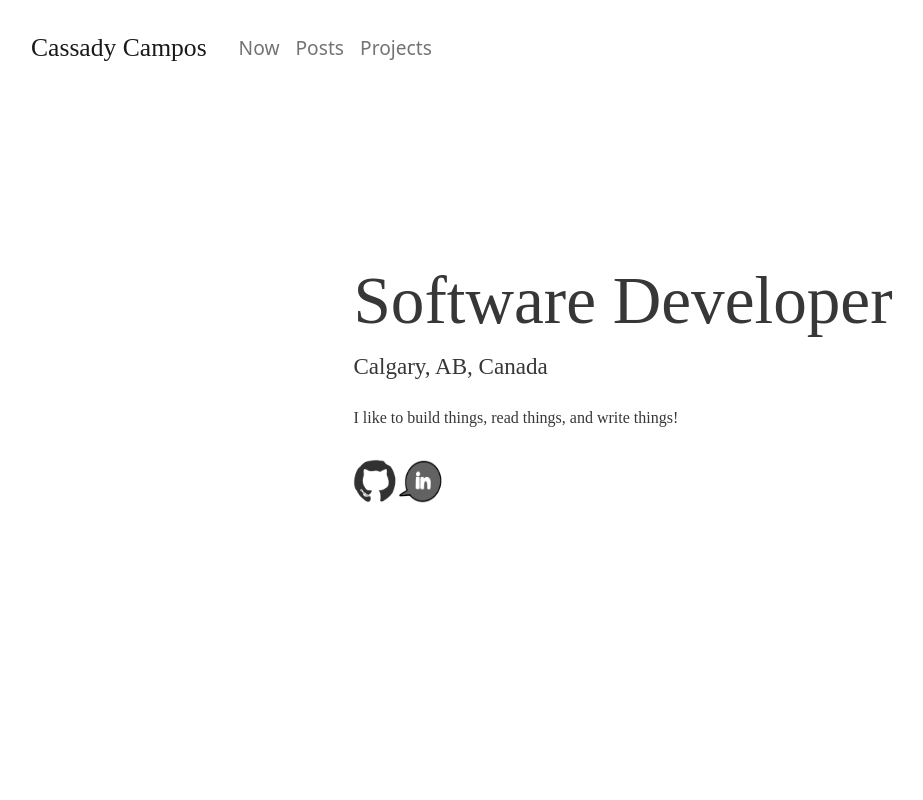
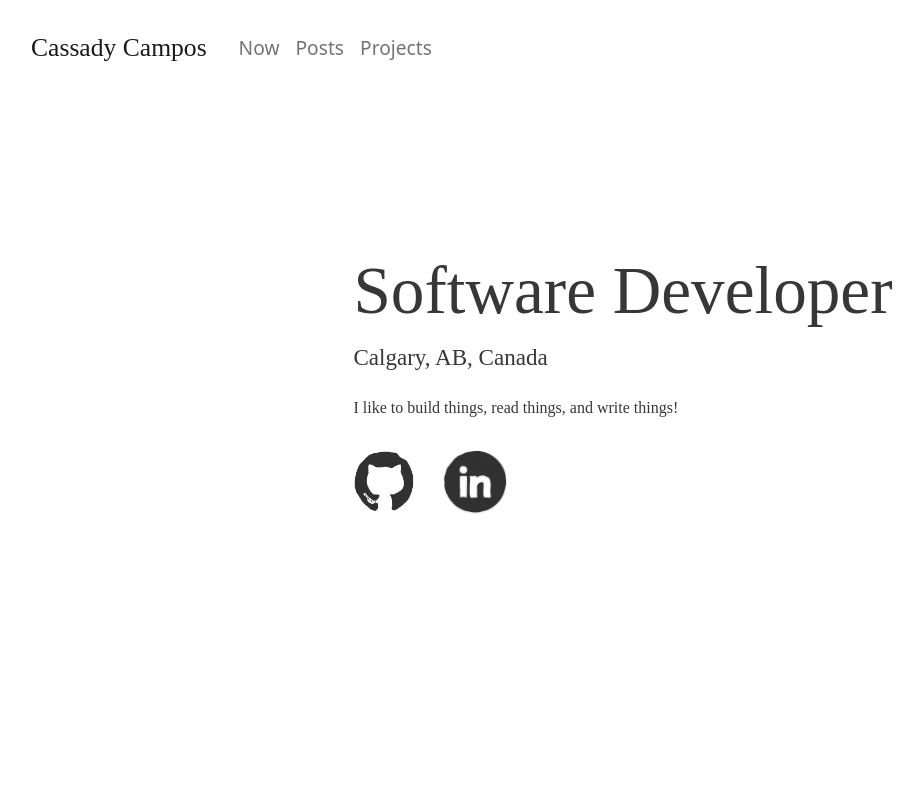
Before and after one commit to CassadyCampos/portfolio2021, a Next.js app: page / in a window 1280 px wide. Shown: the top 800 px of the page, without its empty margins (17-940 px from the left). Built offline with nearby package versions, Linux system fonts and the light colour scheme; a web font is replaced by a local one.

Commit message:
add gif icons

```diff
--- a/pages/index.js
+++ b/pages/index.js
@@ -7,7 +7,7 @@ import matter from 'gray-matter';
 import Link from 'next/link';
 import 'animate.css';
 import github from '../public/githubgif.gif';
-import linkedIn from '../public/linkedInGif.gif';
+import linkedIn from '../public/linkedIn2.gif';
 import pokemon from '../public/pokemon.gif';
 
 import React, { useState } from 'react';
@@ -57,7 +57,7 @@ export default function Home({ posts }) {
                         I like to build things, read things, and write things!
                     </div>
                     <div className="d-flex mt-4 animate__animated animate__fadeInRightBig animate__slower">
-                        <div className="col-1 ">
+                        <div className="col-2">
                             <a
                                 href={'https://github.com/CassadyCampos'}
                                 target="_blank"
@@ -68,14 +68,14 @@ export default function Home({ posts }) {
                                     src={github}
                                     // className="col-md-8, col-sm-12 img-fluid mt-1 rounded"
                                     alt="thumbnail"
-                                    width={48}
-                                    height={48}
+                                    width={64}
+                                    height={64}
                                     // objectFit="cover"
                                 />
                             </a>
                         </div>
 
-                        <div className="col-1">
+                        <div className="col-2">
                             <a
                                 href={
                                     'https://www.linkedin.com/in/cassady-campos-2915531a9/'
@@ -88,8 +88,8 @@ export default function Home({ posts }) {
                                     src={linkedIn}
                                     // className="col-md-8, col-sm-12 img-fluid mt-1 rounded"
                                     alt="thumbnail"
-                                    width={48}
-                                    height={48}
+                                    width={64}
+                                    height={64}
                                     // objectFit="cover"
                                 />
                             </a>
--- a/pages/now.js
+++ b/pages/now.js
@@ -18,7 +18,7 @@ const Now = () => {
             <br/>
 
             <div className={styles.baseText + ' my-3 ' + styles.baseFont}>
-                {"In the first half of 2022, I completed a mobile application that connects 200+ School Districts across the Eastern United States with parents. Allowing them to perform group messaging, facilitate calling, and know how their child is doing in school directly from their teacher within the app."}
+                {"In the first half of 2022, I completed a mobile application that connects 200+ School Districts across the Eastern United States with parents. Allowing them to perform group messaging, calling, and recieve updates on how their child is doing in school directly from their teacher within the app."}
             </div>
             <br/>
 
```
Also changed, not shown: public/linkedIn2.gif (added).
